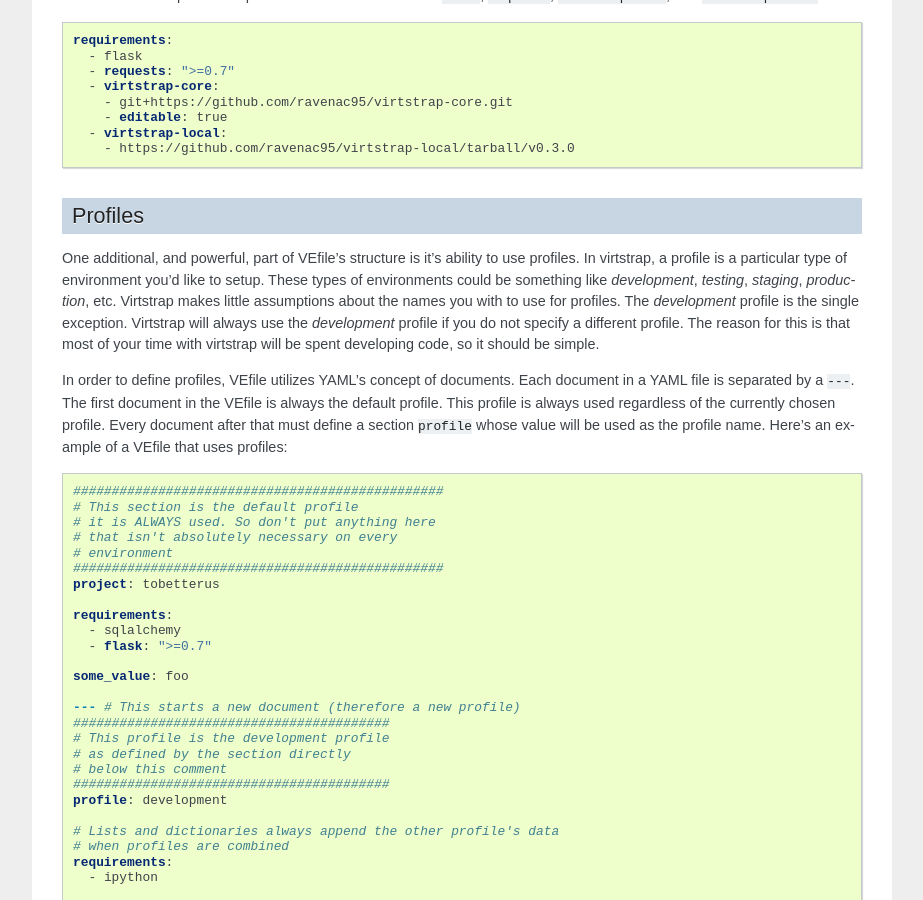
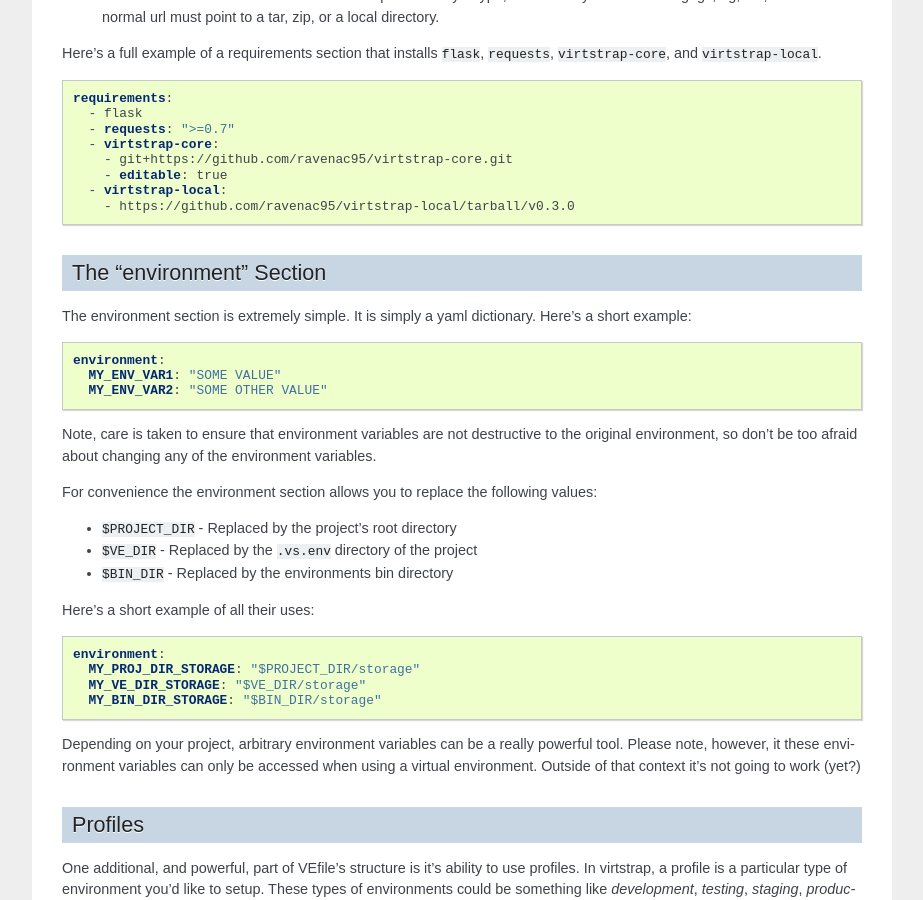
Before and after one commit to ravenac95/virtstrap, a Sphinx documentation site: the page built from docs/vefile.rst, in a window 1280 px wide and 900 px high, scrolled down 1852 px. Shown: the whole window, without its empty margins (198-1121 px from the left). Built offline with Sphinx 7.4.7, drawn with Linux system fonts in a browser that asks for light colours; some of the changed text lies outside the part shown.

Commit message:
Updated documentation for environment section

```diff
--- a/docs/index.rst
+++ b/docs/index.rst
@@ -33,11 +33,14 @@
 - Provide a quick and simple way to activate the current environment
 - Generate a requirements file much like a Gemfile.lock
 - Provide a simple plugin system
+- Allows for arbitrary environment variables to be set
 
 Future Features
 ---------------
 
-- Allow for arbitrary environment variables to be set
+- Utilize `pippy`_ for faster installs
+
+.. _pippy: https://github.com/ravenac95/pippy
 
 User Guide
 ----------
--- a/docs/vefile.rst
+++ b/docs/vefile.rst
@@ -46,6 +46,11 @@
 - *requirements*: Defines the requirements for the project. This is the most
   useful section and one that you will probably use most. Requirements are
   explained in the next section, :ref:`vefile-requirements`
+
+- *environment*: Defines arbitrary environment variables for the project. These
+  environment variables are activated and deactivated with the virtual
+  environment. This section is explained a little later in
+  :ref:`vefile-environment`.
 
 - *plugins*: Defines the plugins just like you would define requirements. The
   suggested way to define plugins is declaration **Style 1** (explained in
@@ -132,6 +137,45 @@
         - editable: true
       - virtstrap-local:
         - https://github.com/ravenac95/virtstrap-local/tarball/v0.3.0
+
+.. _vefile-environment:
+
+The "environment" Section
+-------------------------
+
+The environment section is extremely simple. It is simply a yaml dictionary.
+Here's a short example:
+
+.. code-block:: yaml
+
+    environment:
+      MY_ENV_VAR1: "SOME VALUE"
+      MY_ENV_VAR2: "SOME OTHER VALUE"
+
+Note, care is taken to ensure that environment variables are not destructive to
+the original environment, so don't be too afraid about changing any of the
+environment variables.
+
+For convenience the environment section allows you to replace the following
+values:
+
+- ``$PROJECT_DIR`` - Replaced by the project's root directory
+- ``$VE_DIR`` - Replaced by the ``.vs.env`` directory of the project
+- ``$BIN_DIR`` - Replaced by the environments bin directory
+
+Here's a short example of all their uses:
+
+.. code-block:: yaml
+
+    environment:
+      MY_PROJ_DIR_STORAGE: "$PROJECT_DIR/storage"
+      MY_VE_DIR_STORAGE: "$VE_DIR/storage"
+      MY_BIN_DIR_STORAGE: "$BIN_DIR/storage"
+
+Depending on your project, arbitrary environment variables can be a really
+powerful tool. Please note, however, it these environment variables can only be
+accessed when using a virtual environment. Outside of that context it's not
+going to work (yet?)
 
 Profiles
 --------
```
